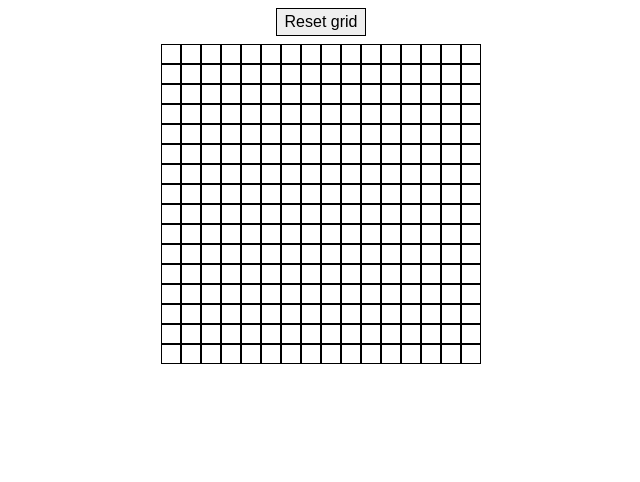
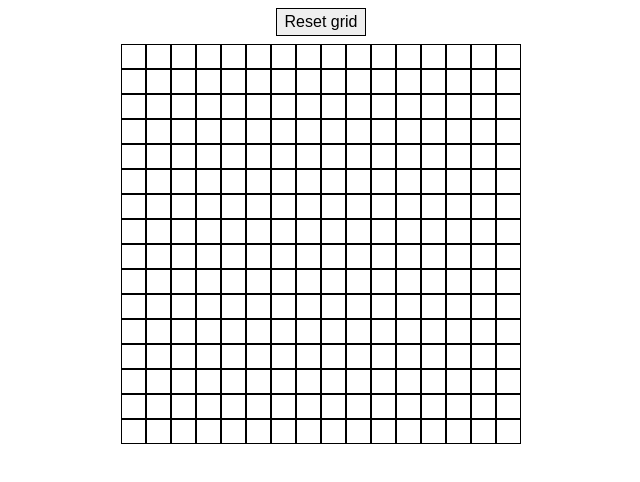
Before and after one commit to Tzvi-H/etch-a-sketch, a plain HTML site: page index.html in a window 1280 px wide. Shown: the whole page, without its empty margins (319-959 px from the left). Drawn offline with Linux system fonts and the light colour scheme.

Commit message:
grid stays the same pixels, no matter the square count

```diff
--- a/index.js
+++ b/index.js
@@ -13,11 +13,14 @@ function createGrid(size) {
 }
 
 function createGridRow(size) {
+  const gridContainer = document.querySelector('.grid-container');
   const row = document.createElement('div');
   row.classList.add('grid-row');
 
   for (let i = 0; i < size; i++) {
     const square = document.createElement('div');
+    square.style.width = `${gridContainer.offsetWidth / size}px`;
+    square.style.height = `${gridContainer.offsetHeight / size}px`;
     square.classList.add('grid-square');
     row.appendChild(square);
   }
--- a/style.css
+++ b/style.css
@@ -1,8 +1,12 @@
 .grid-section {
   display: flex;
-  /* justify-content: center; */
   flex-direction: column;
   align-items: center;
+}
+
+.grid-container {
+  width: 400px;
+  height: 400px;
 }
 
 .grid-row {
@@ -10,8 +14,6 @@
 }
 
 .grid-square {
-  width: 20px;
-  height: 20px;
   border: 1px solid black;
 }
 
```
